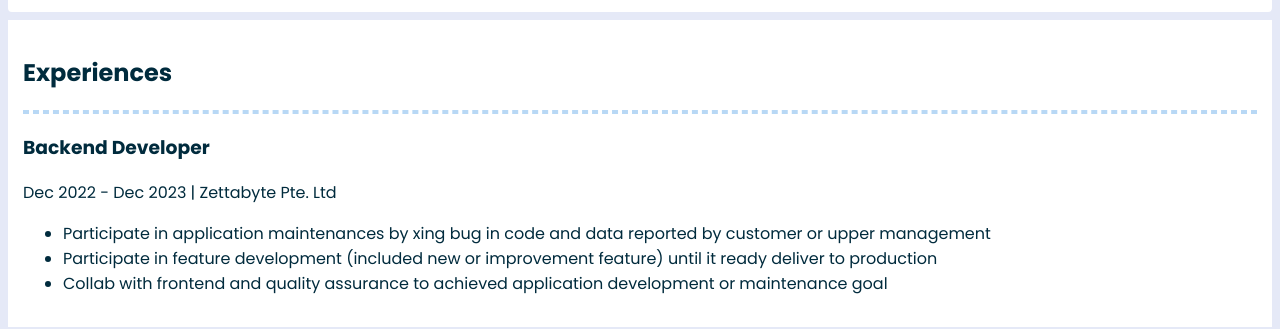
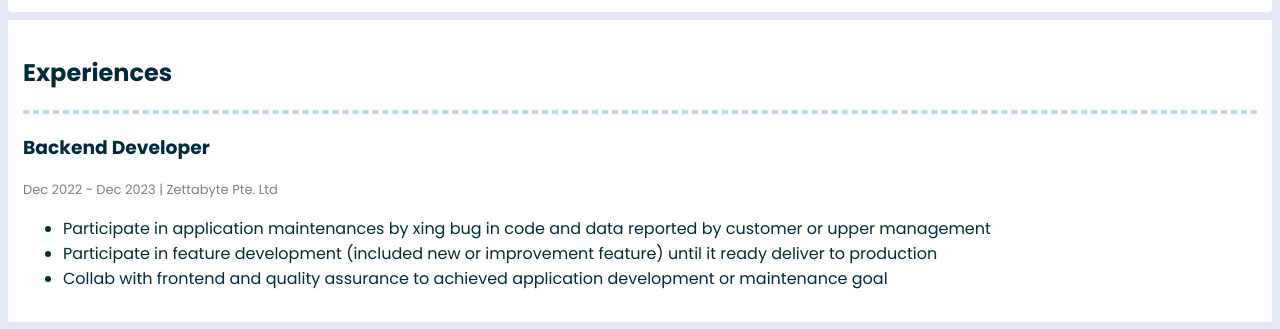
Before and after one commit to Safiramdhn/project-web-profil-golang, a plain HTML site: page index.html in a window 1280 px wide. Shown: the part 471-800 px from the top of the page. Drawn offline with Linux system fonts and the light colour scheme.

Commit message:
Add styling to experiences

```diff
--- a/assets/css/style.css
+++ b/assets/css/style.css
@@ -227,3 +227,8 @@ footer p {
     padding: 10px;
     font-size: 12px;
 }
+
+.experiences p {
+    font-size: small;
+    color: gray;
+}
--- a/index.html
+++ b/index.html
@@ -54,7 +54,7 @@
             </div>
         </section>
 
-        <section id="experiences" class="container">
+        <section id="experiences" class="container experiences">
             <h2>Experiences</h2>
             <hr>
             <article>
```
